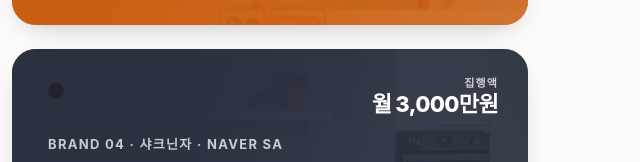
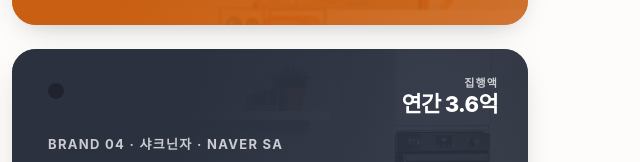
Before and after one commit to alsryd125-wq/portfolio, a plain HTML site: page performance-marketer/index.html in a window 1280 px wide. Shown: the part 1815-1977 px from the top of the page, 640-1280 px from the left. Drawn offline with Linux system fonts and the light colour scheme; a web font is replaced by a local one.

Commit message:
공용 포트폴리오: 샤크닌자 집행액 연간 3.6억으로 표기
Co-Authored-By: Claude Opus 5.5 <noreply@anthropic.com>

```diff
--- a/performance-marketer/index.html
+++ b/performance-marketer/index.html
@@ -641,7 +641,7 @@
       <button type="button" class="bcard rv" data-brand="sharkninja" style="--c:#2c3140" aria-haspopup="dialog">
         <img class="bg" src="../assets/brand/sharkninja-card.jpg" alt="" loading="lazy">
         <span class="dot" aria-hidden="true"></span>
-        <span class="spend"><small>집행액</small><b>월 3,000만원</b></span>
+        <span class="spend"><small>집행액</small><b>연간 3.6억</b></span>
         <span class="eb">Brand 04 · 샤크닌자 · Naver SA</span>
         <span class="tt">쇼핑검색 시간대 가중치 설정<br>&amp; 브랜드 SA 캠페인 관리</span>
         <span class="ds">고성과 시간대 입찰 가중치로 프로모션 후반 매출 하락을 방어하고, 시즌·프로모션 맞춤 SA 운영</span>
@@ -897,7 +897,7 @@
       <img class="bg contain" src="../assets/project/ninja-grill.png" alt="">
       <div class="eb">Brand 04 · Home Appliance · Naver SA</div>
       <h3>샤크닌자</h3>
-      <dl><div><dt>집행액</dt><dd class="big">월 3,000만원</dd></div><div><dt>역할</dt><dd>TF</dd></div><div><dt>기간</dt><dd>2025.10 ~ 2026.03</dd></div><div><dt>주요 성과</dt><dd>SA 매출 54% ▲ · ROAS 60%p ▲</dd></div></dl>
+      <dl><div><dt>집행액</dt><dd class="big">연간 3.6억</dd></div><div><dt>역할</dt><dd>TF</dd></div><div><dt>기간</dt><dd>2025.10 ~ 2026.03</dd></div><div><dt>주요 성과</dt><dd>SA 매출 54% ▲ · ROAS 60%p ▲</dd></div></dl>
     </header>
     <div class="bm-list">
     <!-- 4-1. 쇼핑검색 가중치 -->
```
